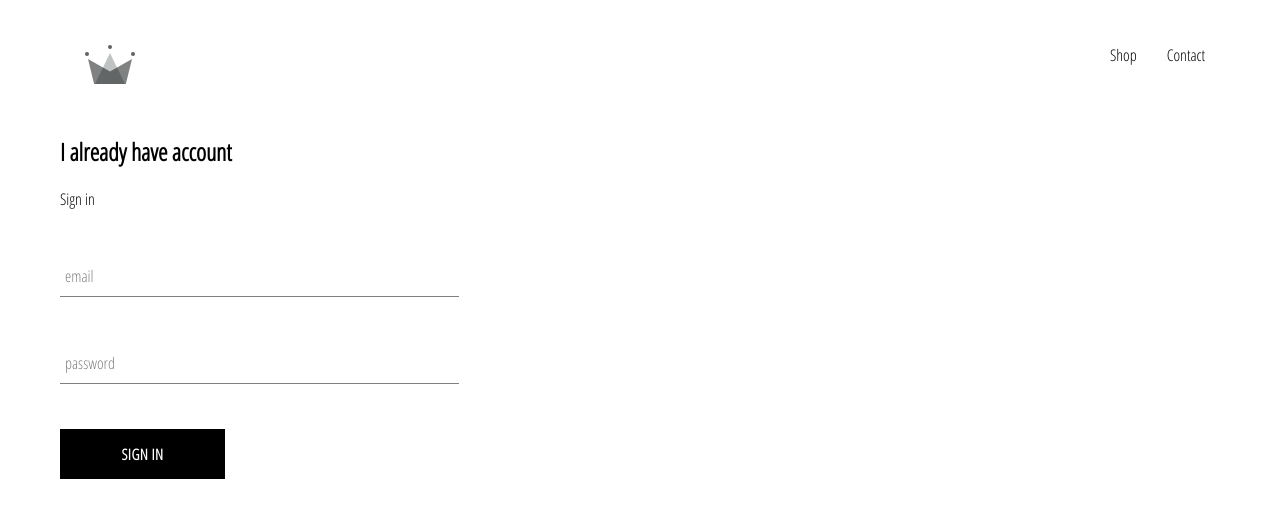
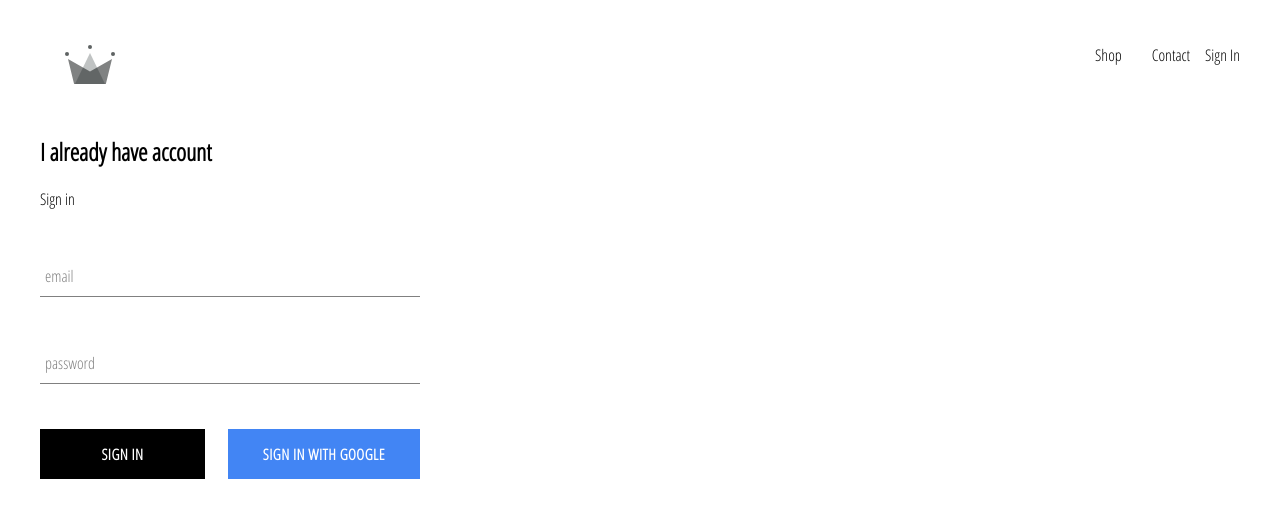
Before and after one commit to shinup/crwn-clothing, a React (Create React App) app: page /signin in a window 1280 px wide. Shown: the top 518 px of the page. Built offline with nearby package versions, Linux system fonts and the light colour scheme; no server answers.

Commit message:
added firebase auth

```diff
--- a/package.json
+++ b/package.json
@@ -6,6 +6,7 @@
     "@testing-library/jest-dom": "^4.2.4",
     "@testing-library/react": "^9.3.2",
     "@testing-library/user-event": "^7.1.2",
+    "firebase": "^7.13.0",
     "node-sass": "^4.13.1",
     "react": "^16.13.1",
     "react-dom": "^16.13.1",
--- a/src/App.css
+++ b/src/App.css
@@ -1,8 +1,13 @@
-body{
+body {
     font-family: 'Open Sans Condensed';
-    padding: 20px 60px;
-}
-a{
+    padding: 20px 40px;
+  }
+
+  a {
     text-decoration: none;
     color: black;
-}
+  }
+
+  * {
+    box-sizing: border-box;
+  }
--- a/src/App.js
+++ b/src/App.js
@@ -5,6 +5,7 @@
 import { Route, Switch} from 'react-router-dom';
 import Header from './components/header/header.component';
 import SignInAndSignUpPage from './pages/sign-in-and-sign-up/sign-in-and-sign-up.component'
+import{ auth } from './firebase/firebase.utils';
 
 const HatsPage = () =>(
   <div>
@@ -12,10 +13,34 @@
   </div>
 );
 
-function App() {
+class  App extends React.Component {
+
+  constructor()
+  {
+    super();
+    this.state = {
+      currentUser : null
+
+    }
+  }
+
+  unsubscribeFromAuth = null;
+
+  componentDidMount(){
+    this.unsubscribeFromAuth = auth.onAuthStateChanged(user =>{
+      this.setState({currentUser: user})
+      console.log(user);
+    })
+  }
+
+  componentWillUnmount(){
+    this.unsubscribeFromAuth()
+  }
+
+  render(){
     return (
       <div>
-    <Header/>
+      <Header currentUser={this.state.currentUser}/>
       <Switch>
         <Route exact component={HomePage} path='/' />
         <Route component={ShopPage} path='/shop' />
@@ -23,6 +48,9 @@
       </Switch>
       </div>
     );
+
+  }
+
 }
 
 export default App;
--- a/src/components/custom-button/custom-button.component.jsx
+++ b/src/components/custom-button/custom-button.component.jsx
@@ -1,9 +1,9 @@
 import React from 'react'
 import './custom-button.style.scss';
 
-const CustomButton = ({children, ...otherProps}) =>
+const CustomButton = ({children,isGoogleSignIn, ...otherProps}) =>
 (
-    <button className='custom-button' {...otherProps}>
+    <button className={`${isGoogleSignIn ? 'google-sign-in': ''} custom-button`} {...otherProps}>
     {children}
     </button>
 )
--- a/src/components/custom-button/custom-button.style.scss
+++ b/src/components/custom-button/custom-button.style.scss
@@ -19,4 +19,12 @@
       color: black;
       border: 1px solid black;
     }
+    &.google-sign-in{
+      background-color: #4285f4;
+      color: white;
+      &:hover{
+        background-color:#357ae8;
+        border: none;
+      }
+    }
   }
--- a/src/components/form-input/form-input.component.jsx
+++ b/src/components/form-input/form-input.component.jsx
@@ -1,9 +1,9 @@
 import React from 'react'
 import './form-input.style.scss'
 
-const FormInput =({hadndleChange, label, ...otherProps}) =>(
+const FormInput =({handleChange, label, ...otherProps}) =>(
     <div className='group'>
-        <input className='form-input' onChange={hadndleChange} {...otherProps} />
+        <input className='form-input' onChange={handleChange} {...otherProps} />
         {
             label ? (<label className={`${otherProps.value.length ? 'shrink' : ''} form-input-label`} >
             {label}
--- a/src/components/header/header.component.jsx
+++ b/src/components/header/header.component.jsx
@@ -2,8 +2,9 @@
 import './header.style.scss';
 import {Link} from 'react-router-dom';
 import { ReactComponent as Logo } from '../../assets/crown.svg'
+import {auth} from '../../firebase/firebase.utils';
 
-const Header= () =>(
+const Header= ({currentUser}) =>(
     <div className='header'>
         <Link to='/' className='logo-container'>
             <Logo className='logo'></Logo>
@@ -15,6 +16,12 @@
             <Link className='option' to='/shop'>
                 Contact
             </Link>
+            {
+                currentUser ?
+                <div className='option' onClick={ ()=> auth.signOut()}>Sign Out</div>
+                :
+                <Link className='opion' to='/signin'>Sign In</Link>
+            }
         </div>
     </div>
 )
--- a/src/components/header/header.style.scss
+++ b/src/components/header/header.style.scss
@@ -20,6 +20,7 @@
 
       .option {
         padding: 10px 15px;
+        cursor: pointer;
       }
     }
   }
--- a/src/components/sign-in/sign-in.component.jsx
+++ b/src/components/sign-in/sign-in.component.jsx
@@ -2,6 +2,7 @@
 import './sign-in.styles.scss';
 import FormInput from '../form-input/form-input.component';
 import CustomButton from '../custom-button/custom-button.component';
+import { signInWithGoogle } from '../../firebase/firebase.utils';
 
 class SignIn extends React.Component{
     constructor(props){
@@ -44,7 +45,10 @@
                     handleChange={this.handleChange}
                     label='password'
                 />
-                <CustomButton type='submit' value='Submit' > Sign in </CustomButton>
+                <div className='buttons'>
+                    <CustomButton value='Submit' > Sign in </CustomButton>
+                    <CustomButton onClick={signInWithGoogle} value='Submit'  isGoogleSignIn> Sign in with google </CustomButton>
+                </div>
             </form>
 
             </div>
--- a/src/components/sign-in/sign-in.styles.scss
+++ b/src/components/sign-in/sign-in.styles.scss
@@ -1,8 +1,14 @@
-.sign-in{
-    width:30vw;
+.sign-in {
+    width: 380px;
     display: flex;
     flex-direction: column;
-    .title{
-        margin :10px 0;
+
+    .title {
+      margin: 10px 0;
     }
-}
+
+    .buttons {
+      display: flex;
+      justify-content: space-between;
+    }
+  }
--- /dev/null
+++ b/src/firebase/firebase.utils.js
@@ -0,0 +1,26 @@
+import firebase from 'firebase/app'
+import 'firebase/firestore';
+import 'firebase/auth'
+
+const config = {
+    apiKey: "AIzaSyAaOPBQvWlI0oxbl9_mqMiOzEF7YCAqcX0",
+    authDomain: "crwn-db-a929a.firebaseapp.com",
+    databaseURL: "https://crwn-db-a929a.firebaseio.com",
+    projectId: "crwn-db-a929a",
+    storageBucket: "crwn-db-a929a.appspot.com",
+    messagingSenderId: "569062710132",
+    appId: "1:569062710132:web:1166fac35fe536e2102a21",
+    measurementId: "G-X376XZFD8W"
+  };
+
+  firebase.initializeApp(config);
+
+  export const auth = firebase.auth();
+  export const firestore = firebase.firestore();
+
+  const provider = new firebase.auth.GoogleAuthProvider();
+  provider.setCustomParameters({ prompt: 'select_account' });
+  export const signInWithGoogle = () => auth.signInWithPopup(provider);
+
+
+  export default firebase;
```
Also changed, not shown: 1 other file (tests, documents, lock files or other folders). Lines whose indentation alone changed are shown as unchanged.
